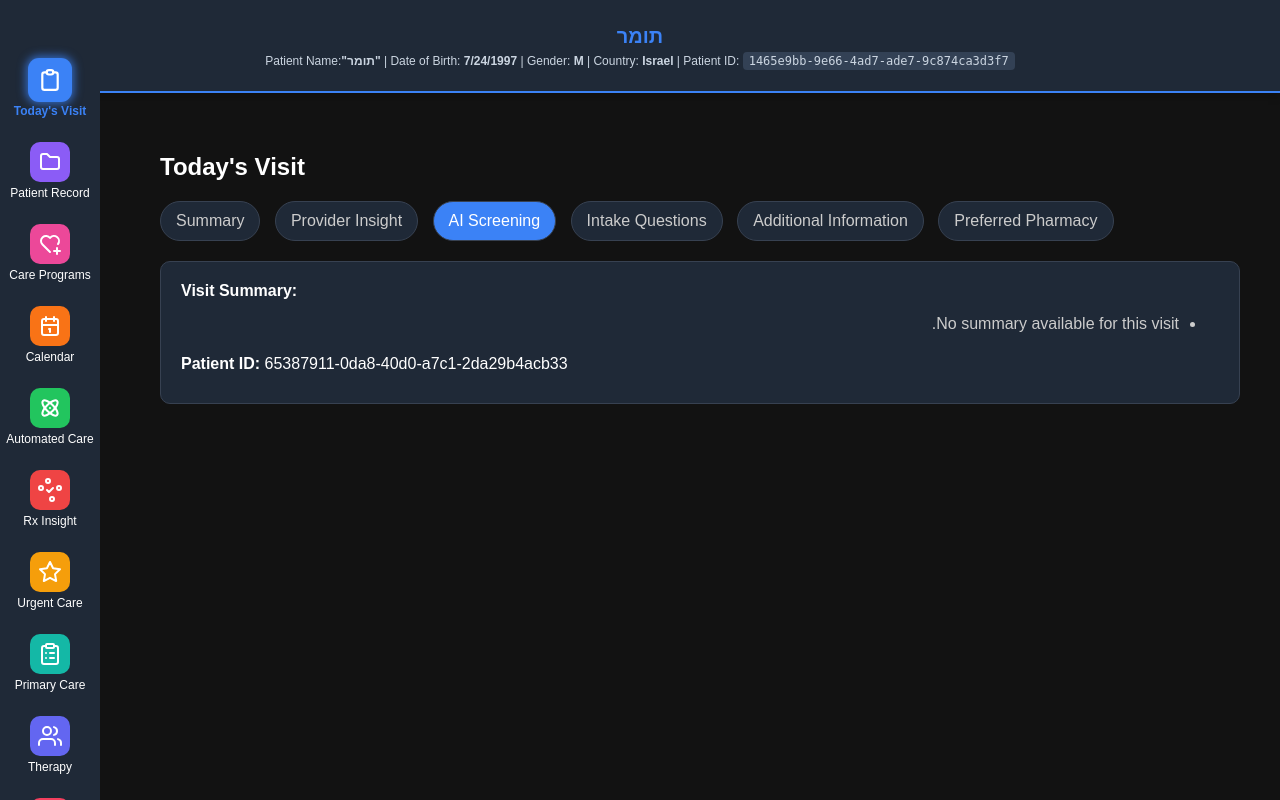
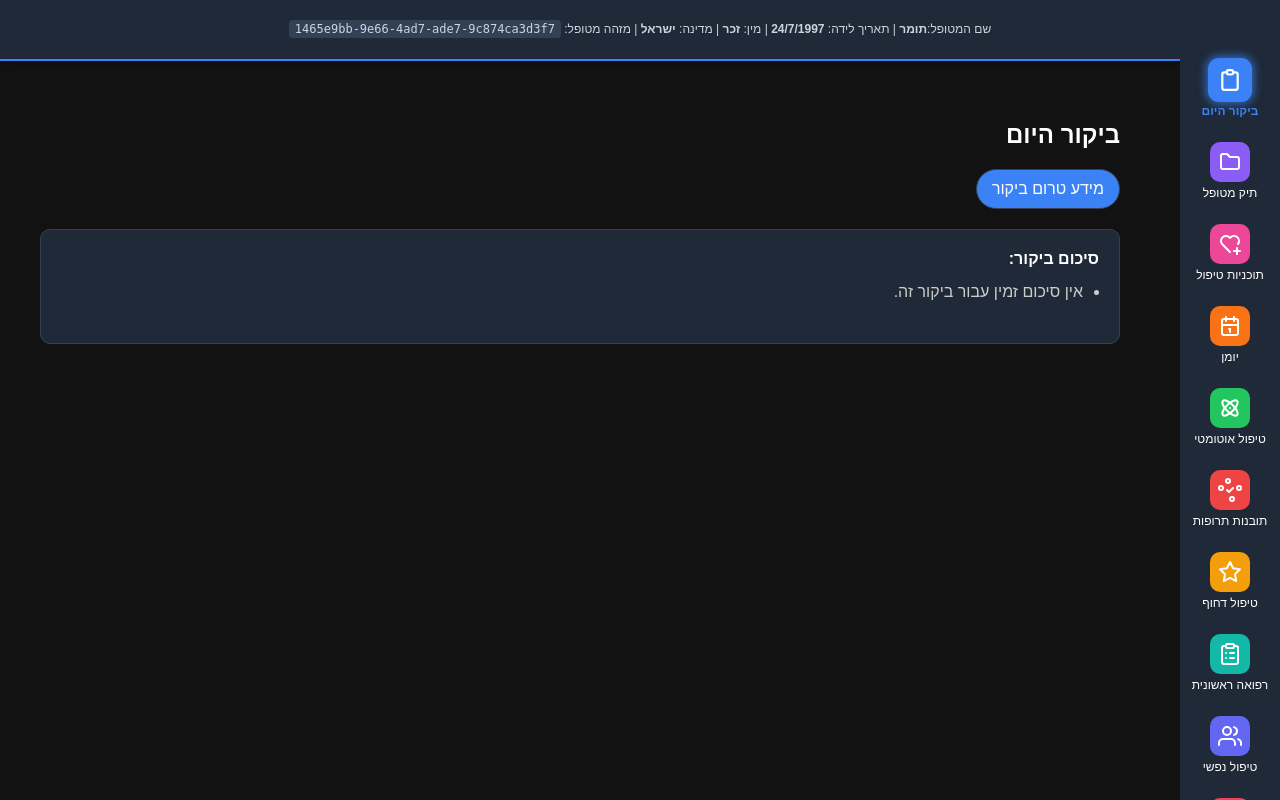
Before and after one commit to Tomer007/mh_demo, a FastAPI app: page /provider_deashboard in a window 1280 px wide. Run offline with FastAPI, Linux system fonts and the light colour scheme.

Commit message:
feat(provider): update dashboard and chat templates with Hebrew translations and improved button labels for better user experience

```diff
--- a/app/templates/chat.html
+++ b/app/templates/chat.html
@@ -602,7 +602,7 @@
           if (sendBtn) sendBtn.disabled = true;
 
           const summaryButton = document.createElement("button");
-          summaryButton.textContent = "דו״ח סיכום הכנה לרופא";
+          summaryButton.textContent = "מידע טרום ביקור";
           summaryButton.style.cssText = `
     background-color: #f7941d;
   color: white !important;
--- a/app/templates/provider_deashboard.html
+++ b/app/templates/provider_deashboard.html
@@ -1,15 +1,16 @@
 <!DOCTYPE html>
-<html lang="en">
+<html lang="he" dir="rtl">
 <head>
   <meta charset="UTF-8">
   <meta name="patient-name" content="{{ patient_name }}">
-  <title>Provider Dashboard</title>
+  <title>לוח בקרה של ספק</title>
   <style>
     body {
       font-family: Arial, sans-serif;
       background-color: #121212;
       color: #fff;
       margin: 0;
+      direction: rtl;
     }
     .header {
       background-color: #1f2937;
@@ -36,7 +37,7 @@
       height: 100vh;
       position: fixed;
       top: 0;
-      left: 0;
+      right: 0;
       display: flex;
       flex-direction: column;
       padding-top: 60px;
@@ -86,7 +87,7 @@
     .bg-slate { background-color: #64748B; }
 
     .main-content {
-      margin-left: 120px;
+      margin-right: 120px;
       padding: 40px;
     }
     .tabs {
@@ -98,7 +99,7 @@
       color: #ccc;
       border: 1px solid #374151;
       padding: 10px 15px;
-      margin-right: 10px;
+      margin-left: 10px;
       border-radius: 20px;
       display: inline-block;
       cursor: pointer;
@@ -152,33 +153,18 @@
   box-shadow: 0 4px 8px rgba(0, 0, 0, 0.2);
 ">
   <div class="header-title" style="
-    text-align: center;
+    text-align: right;
     font-size: 12px;
     line-height: 1.6;
     font-weight: 300;
     color: #cbd5e1;
   ">
-<strong id="patient-name" style="color: #3b82f6; font-size: 20px;"></strong><br />
-<span>Patient Name:<strong>"{{ patient_name }}"</strong></span> |
+<span>שם המטופל:<strong>{{ patient_name }}</strong></span> |
 
-<span>Date of Birth: <strong>7/24/1997</strong></span> |
-    <span>Gender: <strong>M</strong></span> |
-    <span>Country: <strong>Israel</strong></span> |
-    <span>Patient ID: <code style="background: #334155; padding: 2px 6px; border-radius: 4px;">1465e9bb-9e66-4ad7-ade7-9c874ca3d3f7</code></span>
-      <!--button class="connect-button" style="
-        background-color: #22c55e;
-        color: white;
-        padding: 10px 24px;
-        border: none;
-        border-radius: 8px;
-        font-weight: bold;
-        font-size: 14px;
-        cursor: pointer;
-        transition: background-color 0.3s ease;
-      " onmouseover="this.style.backgroundColor='#16a34a'" onmouseout="this.style.backgroundColor='#22c55e'">
-        Connect Now
-      </button-->
-
+<span>תאריך לידה: <strong>24/7/1997</strong></span> |
+    <span>מין: <strong>זכר</strong></span> |
+    <span>מדינה: <strong>ישראל</strong></span> |
+    <span>מזהה מטופל: <code style="background: #334155; padding: 2px 6px; border-radius: 4px;">1465e9bb-9e66-4ad7-ade7-9c874ca3d3f7</code></span>
   </div>
 
 
@@ -190,110 +176,105 @@
     <div class="icon-container bg-blue">
       <svg xmlns="http://www.w3.org/2000/svg" fill="none" stroke="currentColor" stroke-width="2" stroke-linecap="round" stroke-linejoin="round"><path d="M9 5h-2a2 2 0 0 0 -2 2v12a2 2 0 0 0 2 2h10a2 2 0 0 0 2 -2v-12a2 2 0 0 0 -2 -2h-2" /><path d="M9 3m0 2a2 2 0 0 1 2 -2h2a2 2 0 0 1 2 2v0a2 2 0 0 1 -2 2h-2a2 2 0 0 1 -2 -2z" /></svg>
     </div>
-    <span class="item-label">Today's Visit</span>
+    <span class="item-label">ביקור היום</span>
   </div>
   <div class="sidebar-item">
     <div class="icon-container bg-purple">
       <svg xmlns="http://www.w3.org/2000/svg" fill="none" stroke="currentColor" stroke-width="2" stroke-linecap="round" stroke-linejoin="round"><path d="M5 4h4l3 3h7a2 2 0 0 1 2 2v8a2 2 0 0 1 -2 2h-14a2 2 0 0 1 -2 -2v-11a2 2 0 0 1 2 -2" /></svg>
     </div>
-    <span class="item-label">Patient Record</span>
+    <span class="item-label">תיק מטופל</span>
   </div>
   <div class="sidebar-item">
     <div class="icon-container bg-pink">
       <svg xmlns="http://www.w3.org/2000/svg" fill="none" stroke="currentColor" stroke-width="2" stroke-linecap="round" stroke-linejoin="round"><path d="M12 20l-7.5 -7.428a5 5 0 1 1 7.5 -6.566a5 5 0 1 1 7.96 6.053" /><path d="M16 19h6" /><path d="M19 16v6" /></svg>
     </div>
-    <span class="item-label">Care Programs</span>
+    <span class="item-label">תוכניות טיפול</span>
   </div>
   <div class="sidebar-item">
     <div class="icon-container bg-orange">
       <svg xmlns="http://www.w3.org/2000/svg" fill="none" stroke="currentColor" stroke-width="2" stroke-linecap="round" stroke-linejoin="round"><path d="M4 7a2 2 0 0 1 2 -2h12a2 2 0 0 1 2 2v12a2 2 0 0 1 -2 2h-12a2 2 0 0 1 -2 -2v-12z" /><path d="M16 3v4" /><path d="M8 3v4" /><path d="M4 11h16" /><path d="M11 15h1" /><path d="M12 15v3" /></svg>
     </div>
-    <span class="item-label">Calendar</span>
+    <span class="item-label">יומן</span>
   </div>
   <div class="sidebar-item">
     <div class="icon-container bg-green">
       <svg xmlns="http://www.w3.org/2000/svg" fill="none" stroke="currentColor" stroke-width="2" stroke-linecap="round" stroke-linejoin="round"><path d="M12 12v.01" /><path d="M19.071 4.929c-1.562 -1.562 -6 .337 -9.9 4.243c-3.905 3.905 -5.804 8.337 -4.242 9.9c1.562 1.561 6 -.338 9.9 -4.244c3.905 -3.905 5.804 -8.337 4.242 -9.9" /><path d="M4.929 4.929c-1.562 1.562 .337 6 4.243 9.9c3.905 3.905 8.337 5.804 9.9 4.242c1.561 -1.562 -.338 -6 -4.244 -9.9c-3.905 -3.905 -8.337 -5.804 -9.9 -4.242" /></svg>
     </div>
-    <span class="item-label">Automated Care</span>
+    <span class="item-label">טיפול אוטומטי</span>
   </div>
   <div class="sidebar-item">
     <div class="icon-container bg-red">
       <svg xmlns="http://www.w3.org/2000/svg" fill="none" stroke="currentColor" stroke-width="2" stroke-linecap="round" stroke-linejoin="round"><path d="M9 12l2 2 4-4" /><path d="M21 12c-1 0-2-1-2-2s1-2 2-2 2 1 2 2-1 2-2 2z" /><path d="M3 12c1 0 2-1 2-2s-1-2-2-2-2 1-2 2 1 2 2 2z" /><path d="M12 3c0 1-1 2-2 2s-2-1-2-2 1-2 2-2 2 1 2 2z" /><path d="M12 21c0-1 1-2 2-2s2 1 2 2-1 2-2 2-2-1-2-2z" /></svg>
     </div>
-    <span class="item-label">Rx Insight</span>
+    <span class="item-label">תובנות תרופות</span>
   </div>
 
   <div class="sidebar-item">
     <div class="icon-container bg-yellow">
       <svg xmlns="http://www.w3.org/2000/svg" fill="none" stroke="currentColor" stroke-width="2" stroke-linecap="round" stroke-linejoin="round"><path d="M12 2l3.09 6.26L22 9.27l-5 4.87 1.18 6.88L12 17.77l-6.18 3.25L7 14.14 2 9.27l6.91-1.01L12 2z" /></svg>
     </div>
-    <span class="item-label">Urgent Care</span>
+    <span class="item-label">טיפול דחוף</span>
   </div>
 
   <div class="sidebar-item">
     <div class="icon-container bg-teal">
       <svg xmlns="http://www.w3.org/2000/svg" fill="none" stroke="currentColor" stroke-width="2" stroke-linecap="round" stroke-linejoin="round"><path d="M16 4h2a2 2 0 0 1 2 2v14a2 2 0 0 1-2 2H6a2 2 0 0 1-2-2V6a2 2 0 0 1 2-2h2" /><path d="M15 2H9a1 1 0 0 0-1 1v2a1 1 0 0 0 1 1h6a1 1 0 0 0 1-1V3a1 1 0 0 0-1-1z" /><path d="M12 11h4" /><path d="M12 16h4" /><path d="M8 11h.01" /><path d="M8 16h.01" /></svg>
     </div>
-    <span class="item-label">Primary Care</span>
+    <span class="item-label">רפואה ראשונית</span>
   </div>
 
   <div class="sidebar-item">
     <div class="icon-container bg-indigo">
       <svg xmlns="http://www.w3.org/2000/svg" fill="none" stroke="currentColor" stroke-width="2" stroke-linecap="round" stroke-linejoin="round"><path d="M17 21v-2a4 4 0 0 0-4-4H5a4 4 0 0 0-4 4v2" /><path d="M9 11a4 4 0 1 0 0-8 4 4 0 0 0 0 8z" /><path d="M23 21v-2a4 4 0 0 0-3-3.87" /><path d="M16 3.13a4 4 0 0 1 0 7.75" /></svg>
     </div>
-    <span class="item-label">Therapy</span>
+    <span class="item-label">טיפול נפשי</span>
   </div>
 
   <div class="sidebar-item">
     <div class="icon-container bg-rose">
       <svg xmlns="http://www.w3.org/2000/svg" fill="none" stroke="currentColor" stroke-width="2" stroke-linecap="round" stroke-linejoin="round"><path d="M12 2.22l10.65 10.65a2 2 0 0 1-.47 3.11L8.47 21.76a2 2 0 0 1-2.83 0l-4.24-4.24a2 2 0 0 1 0-2.83L15.22 2.22a2 2 0 0 1 3.11-.47L21.78 8.47a2 2 0 0 1 0 2.83L12 2.22z" /></svg>
     </div>
-    <span class="item-label">Nutrition</span>
+    <span class="item-label">תזונה</span>
   </div>
 
   <div class="sidebar-item">
     <div class="icon-container bg-cyan">
       <svg xmlns="http://www.w3.org/2000/svg" fill="none" stroke="currentColor" stroke-width="2" stroke-linecap="round" stroke-linejoin="round"><path d="M12 2l3.09 6.26L22 9.27l-5 4.87 1.18 6.88L12 17.77l-6.18 3.25L7 14.14 2 9.27l6.91-1.01L12 2z" /><path d="M12 6v6l4 2" /></svg>
     </div>
-    <span class="item-label">Lactation</span>
+    <span class="item-label">הנקה</span>
   </div>
 
   <div class="sidebar-item">
     <div class="icon-container bg-emerald">
       <svg xmlns="http://www.w3.org/2000/svg" fill="none" stroke="currentColor" stroke-width="2" stroke-linecap="round" stroke-linejoin="round"><path d="M14.7 6.3a1 1 0 0 0 0 1.4l1.6 1.6a1 1 0 0 0 1.4 0l3.77-3.77a6 6 0 0 1-7.94 7.94l-6.91 6.91a2.12 2.12 0 0 1-3-3l6.91-6.91a6 6 0 0 1 7.94-7.94l-3.76 3.76z" /></svg>
     </div>
-    <span class="item-label">MSK</span>
+    <span class="item-label">שרירים ושלד</span>
   </div>
 
   <div class="sidebar-item">
     <div class="icon-container bg-violet">
       <svg xmlns="http://www.w3.org/2000/svg" fill="none" stroke="currentColor" stroke-width="2" stroke-linecap="round" stroke-linejoin="round"><path d="M12 2l3.09 6.26L22 9.27l-5 4.87 1.18 6.88L12 17.77l-6.18 3.25L7 14.14 2 9.27l6.91-1.01L12 2z" /><path d="M12 6v6l4 2" /></svg>
     </div>
-    <span class="item-label">Diabetes</span>
+    <span class="item-label">סוכרת</span>
   </div>
 
   <div class="sidebar-item">
     <div class="icon-container bg-slate">
       <svg xmlns="http://www.w3.org/2000/svg" fill="none" stroke="currentColor" stroke-width="2" stroke-linecap="round" stroke-linejoin="round"><path d="M22 12h-4l-3 9L9 3l-3 9H2" /></svg>
     </div>
-    <span class="item-label">Blood Pressure</span>
+    <span class="item-label">לחץ דם</span>
   </div>
 </div>
 </div>
 
 <div class="main-content">
-  <h2>Today's Visit</h2>
+  <h2>ביקור היום</h2>
   <div class="tabs">
-    <div class="tab">Summary</div>
-    <div class="tab">Provider Insight</div>
-    <div class="tab ai-screening">AI Screening</div>
-    <div class="tab">Intake Questions</div>
-    <div class="tab">Additional Information</div>
-    <div class="tab">Preferred Pharmacy</div>
+    <div class="tab ai-screening">מידע טרום ביקור</div>
   </div>
 
   <div class="summary-box" id="summary-container">
-    <div class="loading">Loading visit summary...</div>
+    <div class="loading">טוען סיכום ביקור...</div>
   </div>
 </div>
 
@@ -333,13 +314,10 @@
 
       summaryContainer.innerHTML = `
         <div class="summary-item">
-          <strong>Visit Summary:</strong>
-          <ul style="margin-top: 10px; line-height: 1.8; color: #ccc; padding-left: 1rem; direction: rtl; text-align: right;">
-            ${formattedSummary || '<li>No summary available for this visit.</li>'}
+          <strong>סיכום ביקור:</strong>
+          <ul style="margin-top: 10px; line-height: 1.8; color: #ccc; padding-right: 1rem; direction: rtl; text-align: right;">
+            ${formattedSummary || '<li>אין סיכום זמין עבור ביקור זה.</li>'}
           </ul>
-        </div>
-        <div class="summary-item">
-          <strong>Patient ID:</strong> ${data.patient_id}
         </div>
       `;
 
@@ -347,7 +325,7 @@
 
     } catch (error) {
       console.error('Error loading summary:', error);
-      summaryContainer.innerHTML = `<div class="error">שגיאה בטעינת הסיכום. נסה שוב מאוחר יותר.<br><small>Error: ${error.message}</small></div>`;
+      summaryContainer.innerHTML = `<div class="error">שגיאה בטעינת הסיכום. נסה שוב מאוחר יותר.<br><small>שגיאה: ${error.message}</small></div>`;
     }
 }
 
```
